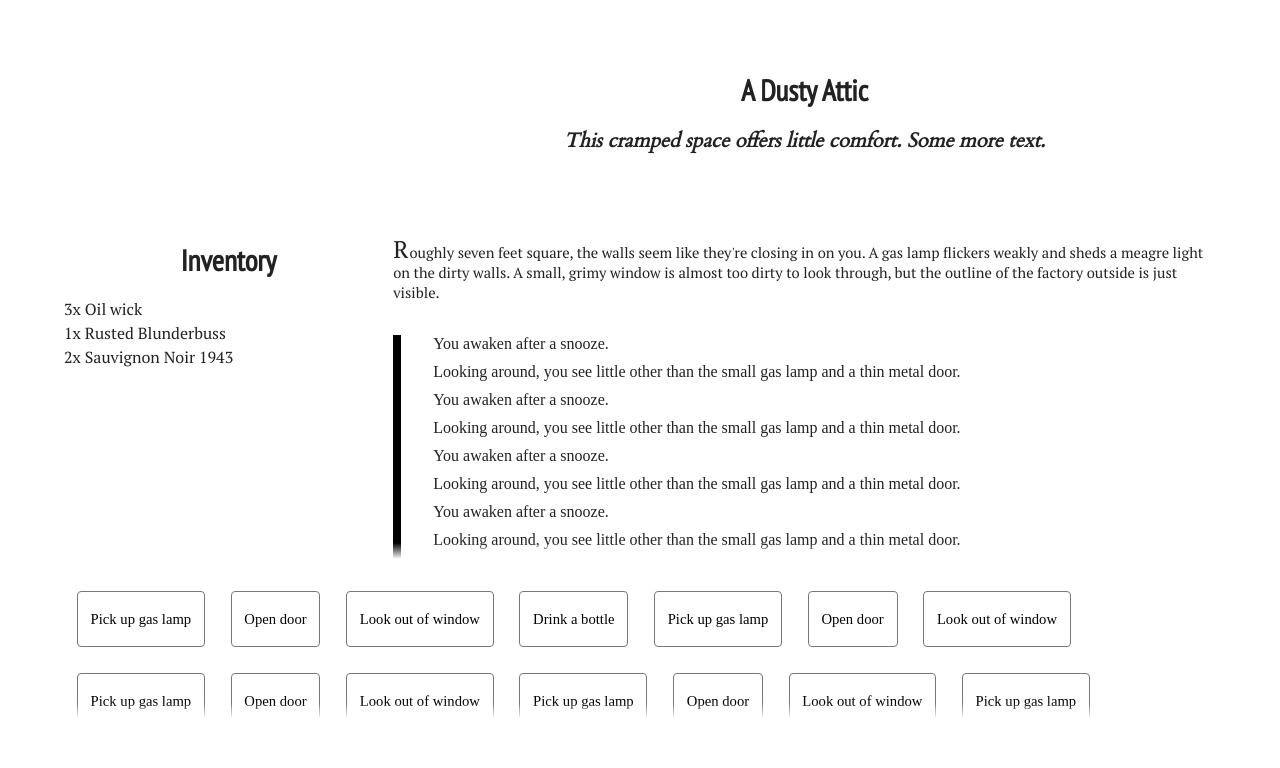
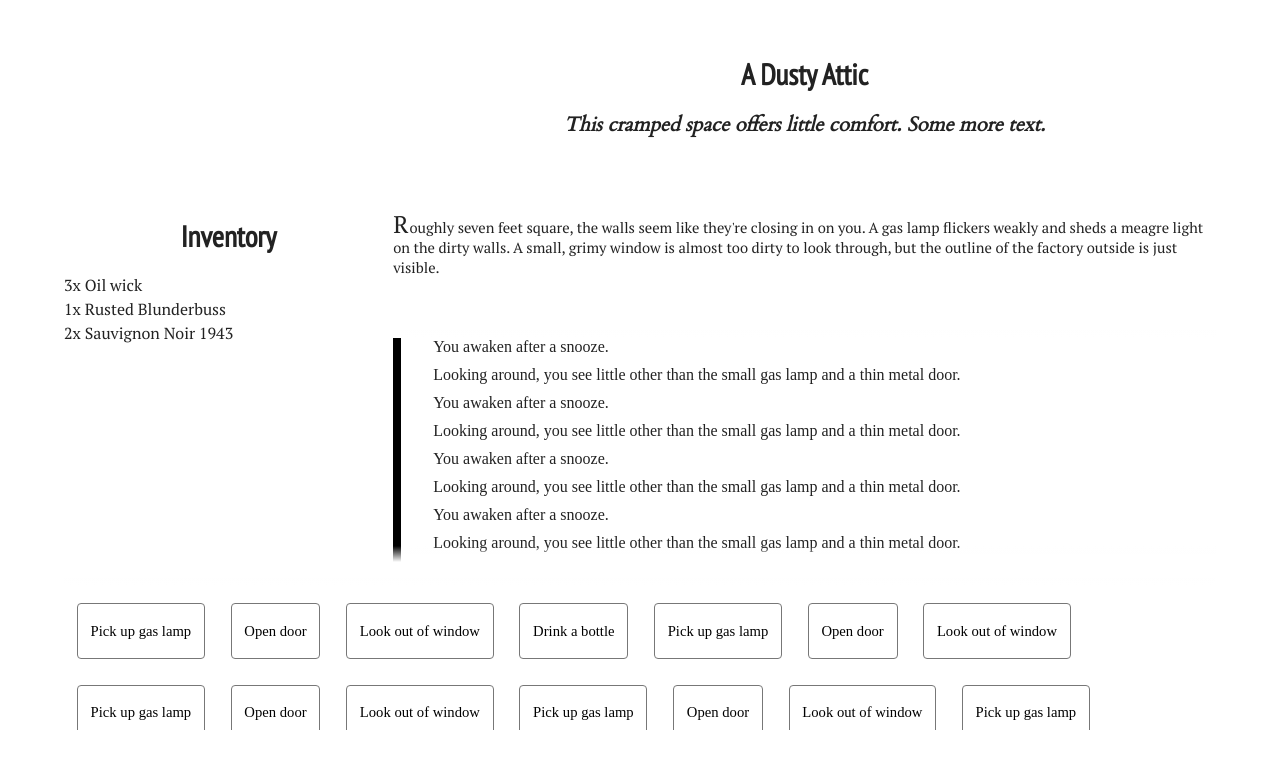
Before and after one commit to bedekelly/5.38, a React app: page / in a window 1280 px wide. Shown: the top 768 px of the page. Built offline with nearby package versions, Linux system fonts and the light colour scheme.

Commit message:
Better vertical spacing for desktop

```diff
--- a/src/App/RoomInfo/RoomHeading.css
+++ b/src/App/RoomInfo/RoomHeading.css
@@ -17,7 +17,6 @@ h2 {
 }
 
 .room-heading {
-  height: 28vh;
   display: flex;
   flex-direction: column;
   justify-content: space-around;
--- a/src/App/layout/Main.css
+++ b/src/App/layout/Main.css
@@ -11,6 +11,8 @@
                          "inventory ledger"
                          "options options";
     grid-template-columns: 2fr 5fr;
+    grid-template-rows: 25fr 15fr 30fr 30fr;
     max-height: 100%;
+    grid-row-gap: 1vh;
   }
 }
--- a/src/App/layout/Scrolling/VerticalScroll.css
+++ b/src/App/layout/Scrolling/VerticalScroll.css
@@ -8,6 +8,7 @@
 
 .scrollable-container:before {
     content: '';
+    z-index: 1;
     background: linear-gradient(to top, rgba(255, 255, 255, 0), rgba(255, 255, 255, 1));
     height: 2vh;
     position: absolute;
```
